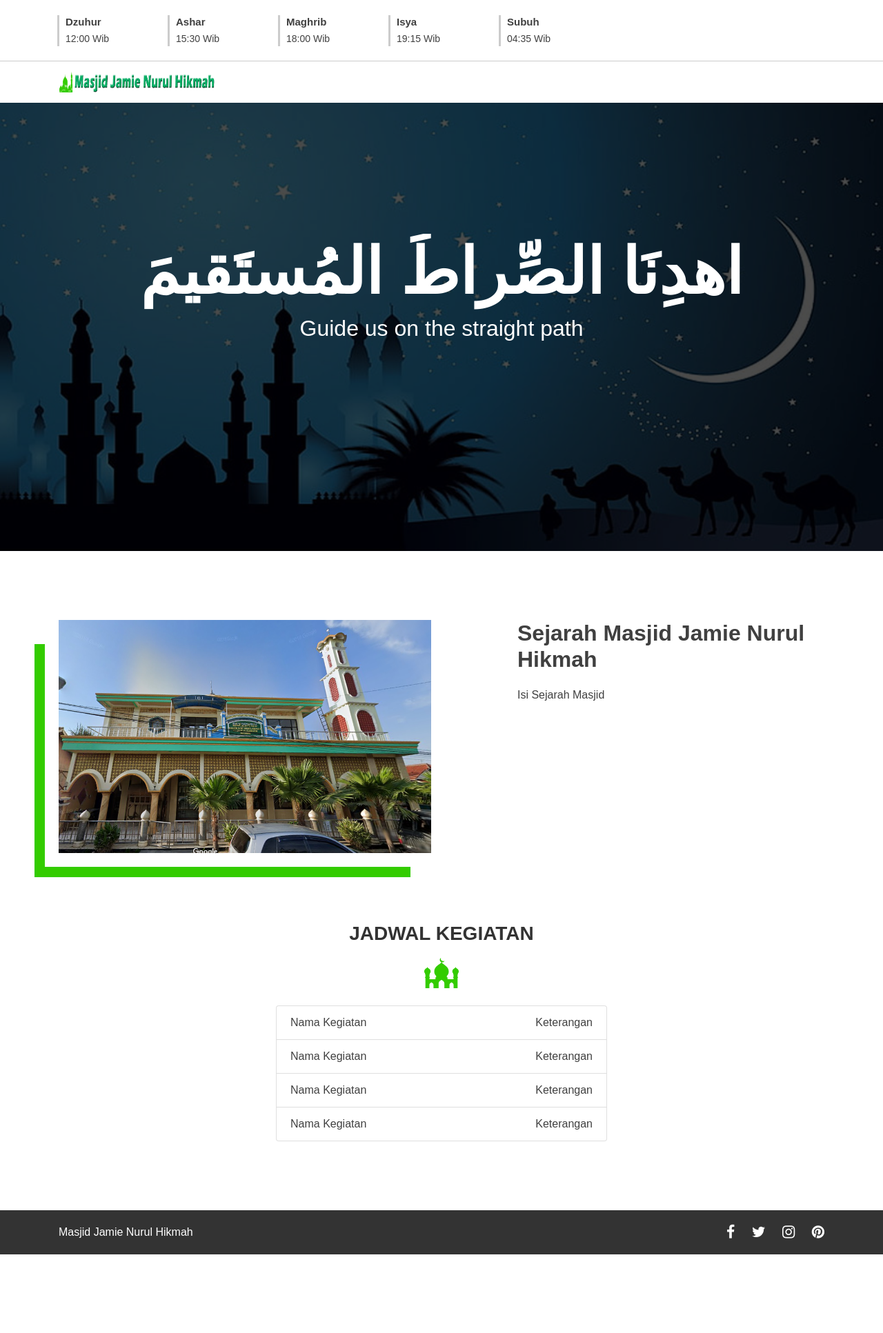
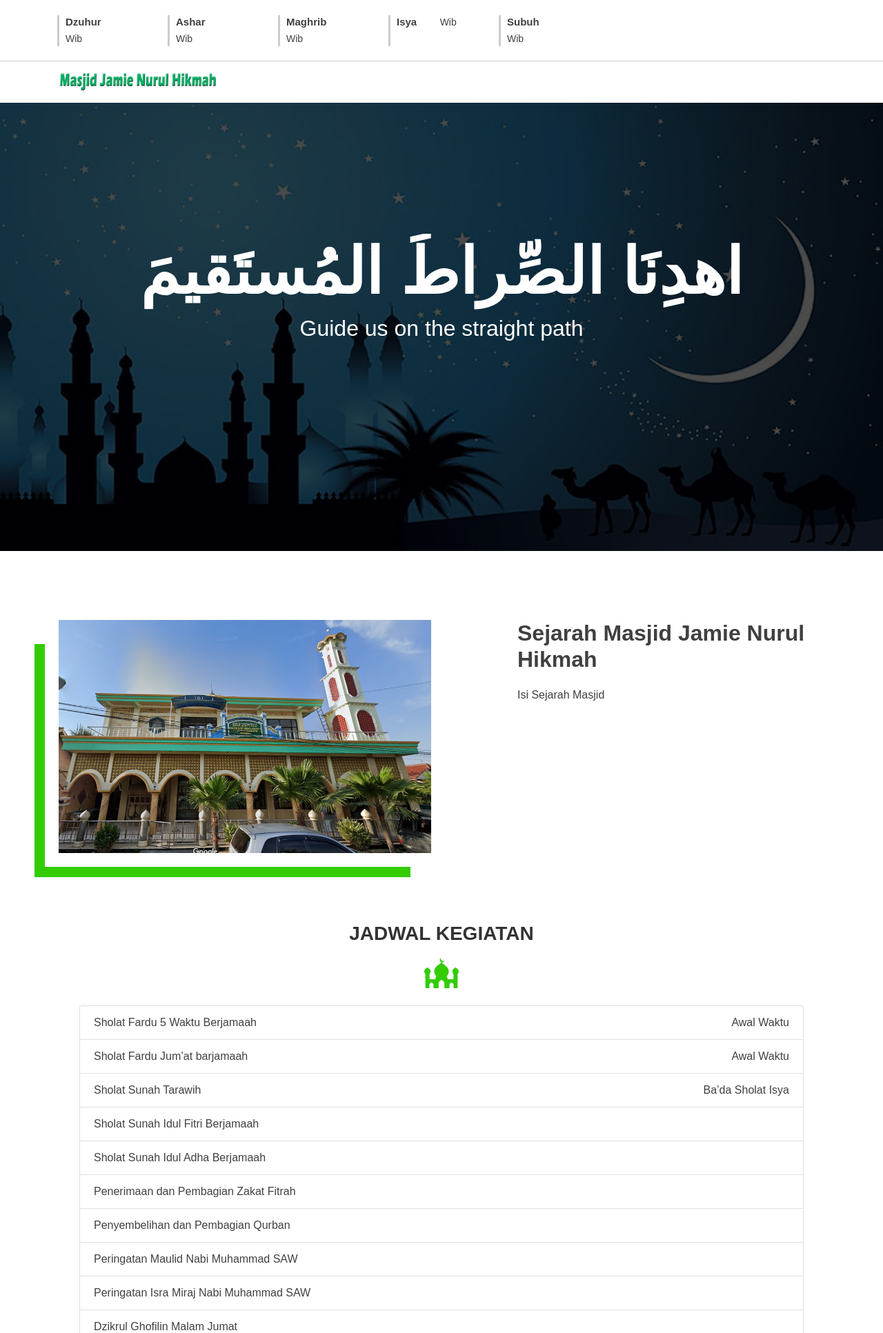
Before and after one commit to alamendraw/mjnh, a CodeIgniter app: page /mb_html/ in a window 1280 px wide. Shown: the top 1933 px of the page at 69% size. Before the commit the page ends 1819 px from the top, so only its background shows below. Run offline with CodeIgniter, Linux system fonts and the light colour scheme; some web fonts are replaced.

Commit message:
update logo

```diff
--- a/application/views/web/home.php
+++ b/application/views/web/home.php
@@ -70,7 +70,7 @@
                             <div class="col-md-10 col-sm-12">
                                 <ul class="list-inline">
                                     <li class="list-inline-item"><strong>Dzuhur</strong></li>
-                                    <li class="list-inline-item">12:00 Wib</li>
+                                    <li class="list-inline-item"><span id="dzuhur"></span> Wib</li>
                                 </ul>
                             </div>
                         </div>
@@ -79,7 +79,7 @@
                             <div class="col-md-10 col-sm-12">
                                 <ul class="list-inline">
                                     <li class="list-inline-item"><strong>Ashar</strong></li>
-                                    <li class="list-inline-item">15:30 Wib</li>
+                                    <li class="list-inline-item"><span id="ashar"></span> Wib</li>
                                 </ul>
                             </div>
                         </div>
@@ -88,7 +88,7 @@
                             <div class="col-md-10 col-sm-12">
                                 <ul class="list-inline">
                                     <li class="list-inline-item"><strong>Maghrib</strong></li>
-                                    <li class="list-inline-item">18:00 Wib</li>
+                                    <li class="list-inline-item"><span id="maghrib"></span> Wib</li>
                                 </ul>
                             </div>
                         </div>
@@ -97,7 +97,7 @@
                             <div class="col-md-10 col-sm-12">
                                 <ul class="list-inline">
                                     <li class="list-inline-item"><strong>Isya</strong></li>
-                                    <li class="list-inline-item">19:15 Wib</li>
+                                    <li class="list-inline-item"><span id="isya"></span> Wib</li>
                                 </ul>
                             </div>
                         </div>
@@ -106,7 +106,7 @@
                             <div class="col-md-10 col-sm-12">
                                 <ul class="list-inline">
                                     <li class="list-inline-item"><strong>Subuh</strong></li>
-                                    <li class="list-inline-item">04:35 Wib</li>
+                                    <li class="list-inline-item"><span id="subuh"></span> Wib</li>
                                 </ul>
                             </div>
                         </div>
@@ -232,7 +232,7 @@
     <!-- section title starts -->
     <div class="container">
         <div class="row justify-content-center">
-            <div class="col-lg-6">
+            <div class="col-lg-12">
                 <div class="section-title">
                     <div class="title">
                         <h3 style="font-weight: 700">Jadwal Kegiatan</h3>
@@ -258,16 +258,38 @@
 						c2.836-0.152,5.092-2.481,5.092-5.358c0-2.875-2.256-5.203-5.092-5.355v-28.776C373.445,206.493,375.701,204.165,375.701,201.29z"></path>
                         </svg>
                     </div>
+
+
+
                     <div class="sub-title col-md-12">
                         <div class="container">
                             <ul class="list-group">
-                              <li class="list-group-item"><span style="float:left;">Nama Kegiatan</span><span style="float:right;">Keterangan</span></li>
-                              <li class="list-group-item"><span style="float:left;">Nama Kegiatan</span><span style="float:right;">Keterangan</span></li>
-                              <li class="list-group-item"><span style="float:left;">Nama Kegiatan</span><span style="float:right;">Keterangan</span></li>
-                              <li class="list-group-item"><span style="float:left;">Nama Kegiatan</span><span style="float:right;">Keterangan</span></li>
+                              <li class="list-group-item"><span style="float:left;">Sholat Fardu 5 Waktu Berjamaah</span><span style="float:right;">Awal Waktu</span></li>
+                              <li class="list-group-item"><span style="float:left;">Sholat Fardu Jum’at barjamaah</span><span style="float:right;">Awal Waktu</span></li>
+                              <li class="list-group-item"><span style="float:left;">Sholat Sunah Tarawih</span><span style="float:right;">Ba’da Sholat Isya</span></li>
+                              <li class="list-group-item"><span style="float:left;">Sholat Sunah Idul Fitri Berjamaah</span><span style="float:right;"> </span></li>
+                              <li class="list-group-item"><span style="float:left;">Sholat Sunah Idul Adha Berjamaah</span><span style="float:right;"> </span></li>
+                              <li class="list-group-item"><span style="float:left;">Penerimaan dan Pembagian Zakat Fitrah</span><span style="float:right;"></span></li>
+                              <li class="list-group-item"><span style="float:left;">Penyembelihan dan Pembagian Qurban</span><span style="float:right;"></span></li>
+                              <li class="list-group-item"><span style="float:left;">Peringatan Maulid Nabi Muhammad SAW</span><span style="float:right;"></span></li>
+                              <li class="list-group-item"><span style="float:left;">Peringatan Isra Miraj Nabi Muhammad SAW</span><span style="float:right;"></span></li>
+                              <li class="list-group-item"><span style="float:left;">Dzikrul Ghofilin Malam Jumat</span><span style="float:right;"></span></li>
+                              <li class="list-group-item"><span style="float:left;">Pembacaan Manaqib Syech Abdul Qodir Jaelani</span><span style="float:right;"></span></li>
+                              <li class="list-group-item"><span style="float:left;">Pengajiann Rutin Malam Ahad Ba’da Isya</span><span style="float:right;"></span></li>
+                              <li class="list-group-item"><span style="float:left;">Haul Berdirinya Masjid Jamie Nurul Hikmah</span><span style="float:right;">Tanggal 7 Ramadhan</span></li>
+                              <li class="list-group-item"><span style="float:left;">Dzikrul GHofilin 40 Malam</span><span style="float:right;"></span></li>
+                              <li class="list-group-item"><span style="float:left;">Peringatan Nuzulul Qur’an</span><span style="float:right;">(Tanggal 17 Ramadhan)</span></li>
+                              <li class="list-group-item"><span style="float:left;">Istigosah 1 Muharam</span><span style="float:right;">Tahun Baru Islam</span></li>
+                              <li class="list-group-item"><span style="float:left;">Malam Nisfu Syaban</span><span style="float:right;">Ba’da Sholat Magrib</span></li>
+                              <li class="list-group-item"><span style="float:left;">Tadarus Al-Quran Ba’da Sholat Tarawih</span><span style="float:right;"></span></li>
+                              <li class="list-group-item"><span style="float:left;">Buka Puasa Bersama</span><span style="float:right;"></span></li>
+                              <li class="list-group-item"><span style="float:left;">LANSIHMAS (Sebulan Bersih-bersih Masjid)</span><span style="float:right;"></span></li>
+                              <li class="list-group-item"><span style="float:left;">Sholat Sunah Tolak Bala</span><span style="float:right;">Lebaran Cimplo</span></li>
+                              <li class="list-group-item"><span style="float:left;">Acara Bubur Sura</span><span style="float:right;"></span></li>
+                              <li class="list-group-item"><span style="float:left;">Santuan Anak Yatim Piatu dan Duafa</span><span style="float:right;">Tanggal 1 Muharram</span></li>
                             </ul>
                           </div>
-                    </div>
+                  </div>
 
                 </div>
                 <!-- section_title starts -->
@@ -325,7 +347,24 @@
     <script src="assets/web/js/waypoints.js"></script>
     <script src="assets/web/js/isotope.pkgd.min.js"></script>
     <script src="assets/web/js/main.js"></script>
+    <script type="text/javascript">
 
+        $(document).ready(function() {
+            $.ajax({
+                type:'get',
+                url : 'https://api.pray.zone/v2/times/day.json?longitude=107.5503095&latitude=-6.2644907&elevation=100&date=2020-07-09',
+                dataType:'json',
+                success : function(data){
+                    var time = data.results.datetime[0].times;
+                    $("#dzuhur").html(time.Dhuhr);
+                    $("#ashar").html(time.Asr);
+                    $("#maghrib").html(time.Maghrib);
+                    $("#isya").html(time.Isha);
+                    $("#subuh").html(time.Fajr);
+                }
+            });
+        });
+    </script>
 </body>
 
 
```
Also changed, not shown: assets/web/images/logo.png, assets/web/images/thumbnail.png, 1 other file.
